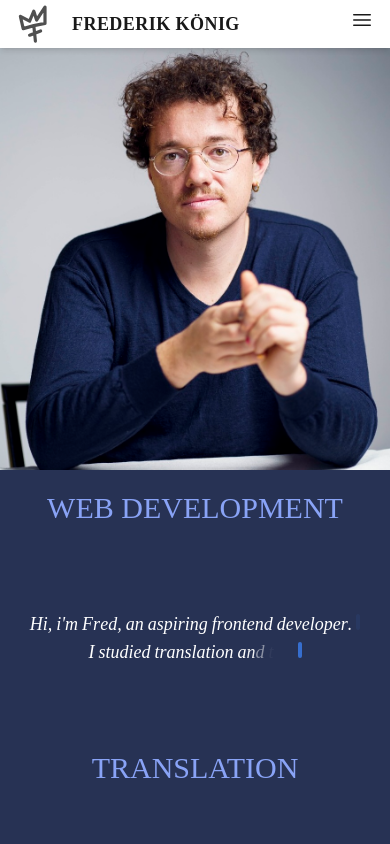
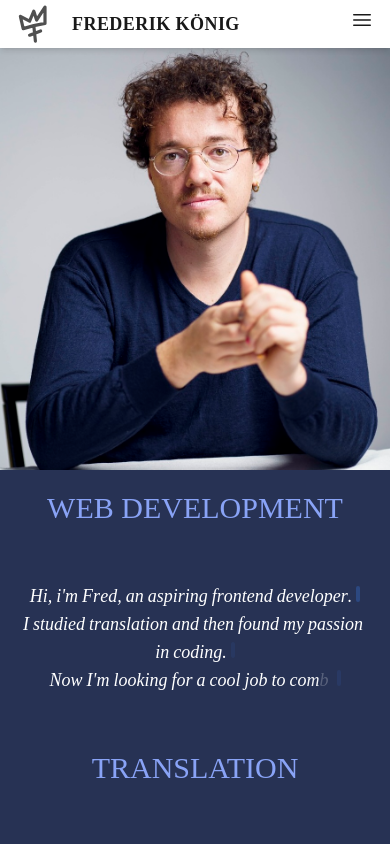
Before and after one commit to Fredmpk/Portfolio, a Next.js app: page / in a window 390 px wide. Shown: the top 844 px of the page. Built offline with nearby package versions, Linux system fonts and the light colour scheme.

Commit message:
optimized skill-transl for mobile

```diff
--- a/src/app/components/hero.tsx
+++ b/src/app/components/hero.tsx
@@ -16,11 +16,11 @@ export default function Hero() {
 
     const secondTimer = setTimeout(() => {
       setShowSecond(true);
-    }, 3800);
+    }, 1800);
 
     const thirdTimer = setTimeout(() => {
       setShowThird(true);
-    }, 10000);
+    }, 5000);
 
     return () => {
       clearTimeout(firstTimer);
@@ -54,7 +54,7 @@ export default function Hero() {
         </h1>
         <div className="h-[20vh] sm:h-[15vh] flex items-center justify-center">
           <div className=" w-full  px-4 z-10 animate-[fadeIn_1/2s_ease-in_1/2s] flex flex-col items-center">
-            {showFirst && <TypewriterEffect words={wordsOne} />}
+            <TypewriterEffect words={wordsOne} />
             {showSecond && <TypewriterEffect words={wordsTwo} />}
             {showThird && <TypewriterEffect words={wordsThree} />}
           </div>
--- a/src/app/components/skills.tsx
+++ b/src/app/components/skills.tsx
@@ -203,7 +203,7 @@ export function Skills() {
               expertise but also valuable cultural insights that enhance the
               quality and authenticity of my translations.
             </p>
-            <div className="flex flex-row justify-between mx-28  mt-4 text-base">
+            <div className="flex flex-row justify-between mx-10 sm:mx-28  mt-4 text-base">
               {/* <div className="flex flex-col items-center">
                 <Image
                   src="/svg/trados.svg"
--- a/src/app/components/ui/typewriter-effect.tsx
+++ b/src/app/components/ui/typewriter-effect.tsx
@@ -36,8 +36,8 @@ export const TypewriterEffect = ({
           width: "fit-content",
         },
         {
-          duration: 0.3,
-          delay: stagger(0.1),
+          duration: 0.1,
+          delay: stagger(0.05),
           ease: "easeInOut",
         }
       );
```
